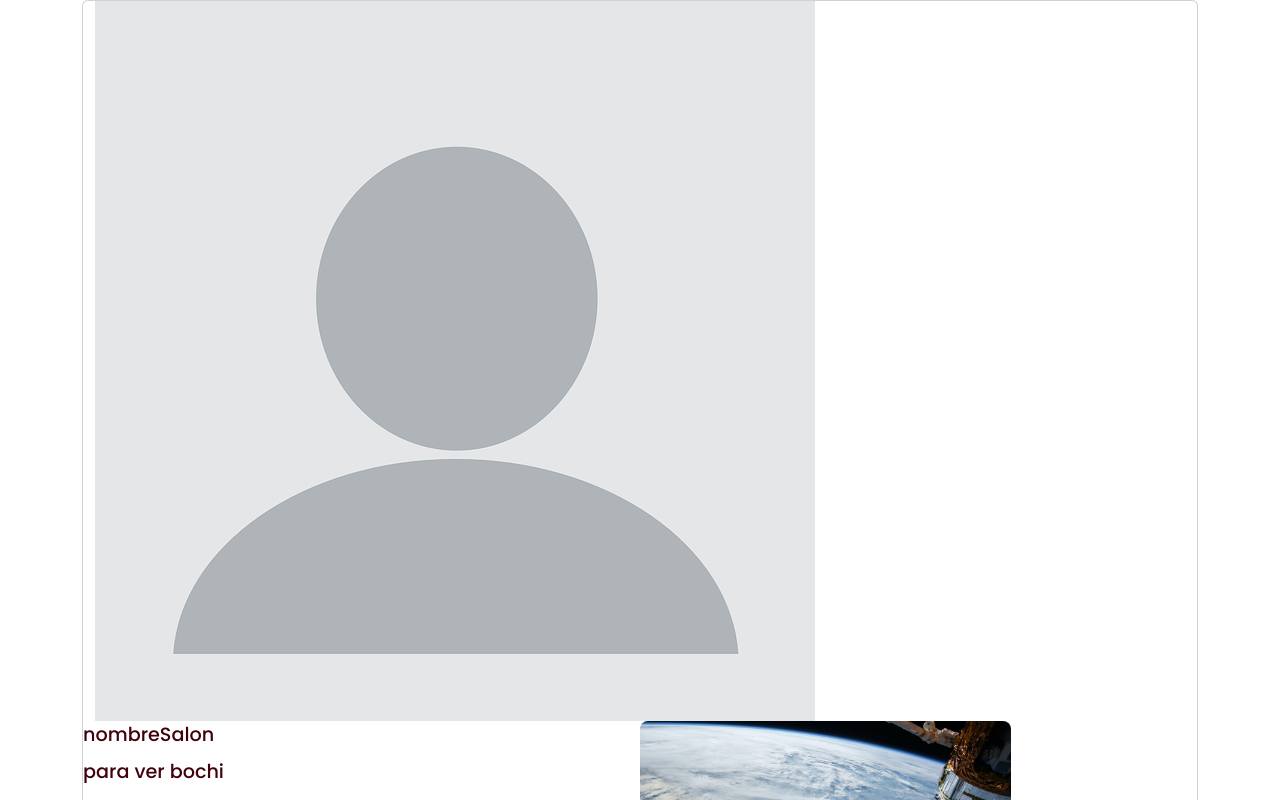
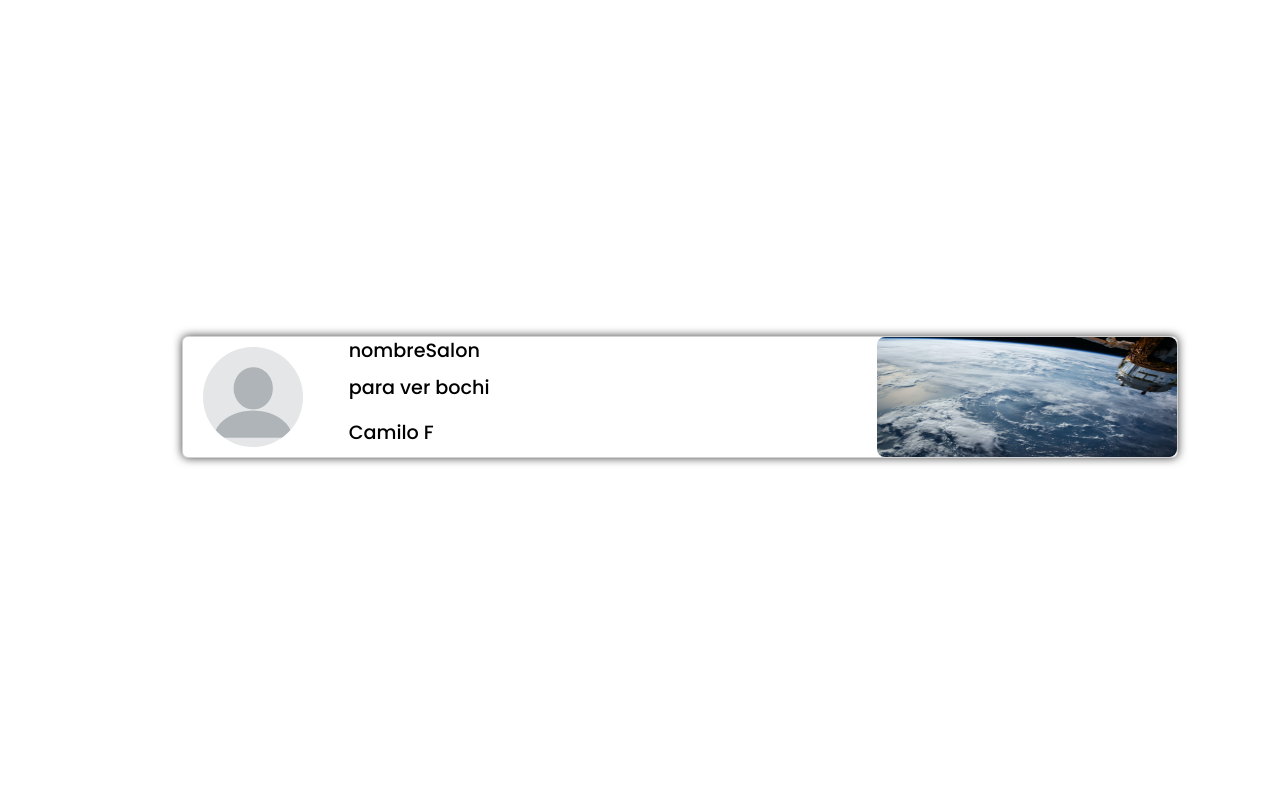
Before and after one commit to Feligx/EICTSpaces-WEB, a React (Vite) app in the folder react/eict-spaces/: page / in a window 1280 px wide. Shown: the top 800 px of the page. Built offline with nearby package versions, Linux system fonts and the light colour scheme.

Commit message:
pending flex

```diff
--- a/react/eict-spaces/src/components/cards/HorizontalCard.css
+++ b/react/eict-spaces/src/components/cards/HorizontalCard.css
@@ -0,0 +1,69 @@
+@import url('https://fonts.googleapis.com/css2?family=Poppins:wght@300;400;500;600&display=swap');
+
+* {
+    --bs-primary: #001D34;
+    font-family: 'Poppins', sans-serif;
+}
+
+.card-first{
+    max-width: 100%;
+    height: 120px;
+    margin: 40px 20px 20px 100px;
+}
+
+.card{
+    max-width: 100%;
+    height: 120px;
+    margin: 10px 20px 20px 100px;
+    box-shadow: 0px 0px 10px 0px rgba(0,0,0,0.75);
+    border-radius: 10px;
+}
+
+.card a{
+   color: black;
+   text-decoration: none;
+}
+
+.foto-perfil img{
+    border-radius: 50%;
+    float: left;
+    width: 100px;
+    height: 100px;
+    margin: 10px 0px 10px 20px;
+}
+
+.foto-lab img{
+    float: right;
+    width: 300px;
+    height: 120px;
+    border-radius: 10px;
+}
+
+.modal h6{
+    color: grey;
+    font-size: 12px;
+}
+.modal h5{
+    color: black;
+}
+
+.modal h4{
+    color: black;
+}
+
+.modal li{
+    color: black;
+}
+
+.btn-secondary{ /*boton de rechazar*/
+    background-color: white;
+    color:#920029;
+    border: none;
+}
+
+.btn-primary{ /*boton de aceptar*/
+    background-color: white;
+    color:#00504D;
+    border-radius: 80%;
+    border-color: black;
+}
--- a/react/eict-spaces/src/components/cards/HorizontalCard.jsx
+++ b/react/eict-spaces/src/components/cards/HorizontalCard.jsx
@@ -8,12 +8,9 @@ const HorizontalCard = ({ nombreSalon, profilePic, person, image, linkModal, rea
         <Card className="card mb-3">
             <Link to={linkModal}>
                 <Row className="row g-0">
-
-                        <Container  className="card-img-top rounded-3 foto-perfil">
-                            <img src={profilePic}></img>
-                        </Container>
-
-
+                    <Col  className="card-img-top rounded-3 foto-perfil">
+                        <img src={profilePic}></img>
+                    </Col>
                     <Col className="col-6">
                         <Row>
                             <CardTitle className="card-title">
@@ -25,7 +22,6 @@ const HorizontalCard = ({ nombreSalon, profilePic, person, image, linkModal, rea
                             <CardText className="mt-0">{person}</CardText>
                         </Row>
                     </Col>
-
                     <Col className="col-4 foto-lab">
                         <CardImg src={image} className="card-img-top rounded-3"></CardImg>
                     </Col>
--- a/react/eict-spaces/src/views/bookings/Bookings.jsx
+++ b/react/eict-spaces/src/views/bookings/Bookings.jsx
@@ -8,7 +8,7 @@ const Bookings = () => {
                 profilePic = "../../../public/fotoperf.webp"
                 person = "Camilo F"
                 image = "../../../public/space.jpg"
-                linkModal=""
+                linkModal="https://www.google.com/url?sa=t&rct=j&q=&esrc=s&source=web&cd=&cad=rja&uact=8&ved=2ahUKEwipnbSJ6s6CAxXYfDABHd0cAd8QyCl6BAgbEAM&url=https%3A%2F%2Fwww.youtube.com%2Fwatch%3Fv%3DdQw4w9WgXcQ&usg=AOvVaw0aHtehaphMhOCAkCydRLZU&opi=89978449"
                 reason = "para ver bochi"
             />
         </div>
```
Also changed, not shown: 1 other file (tests, documents, lock files or other folders).
